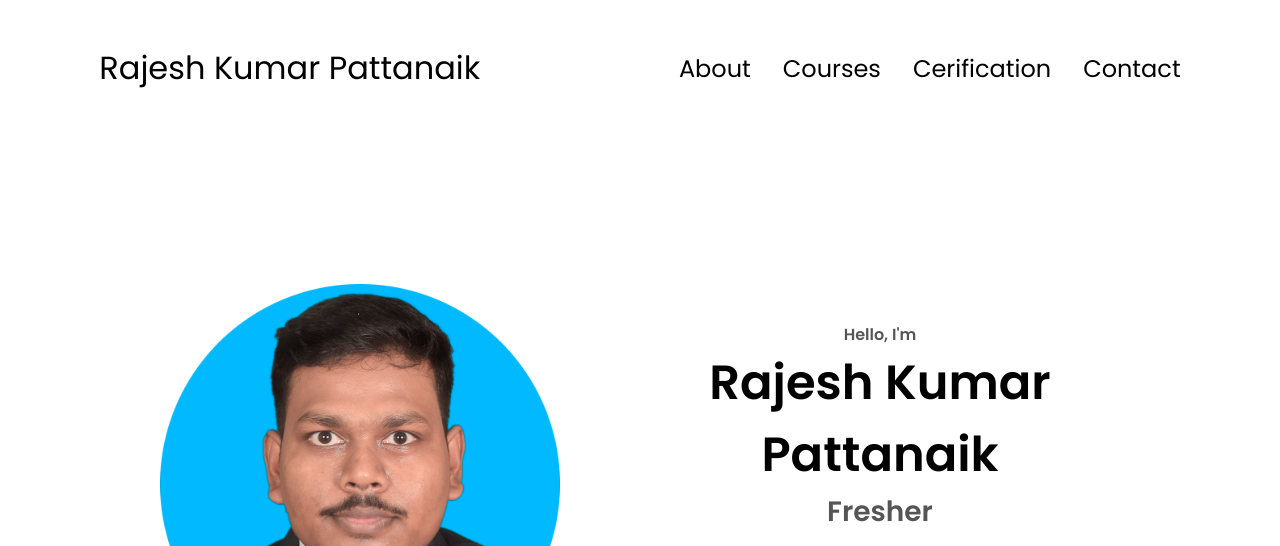
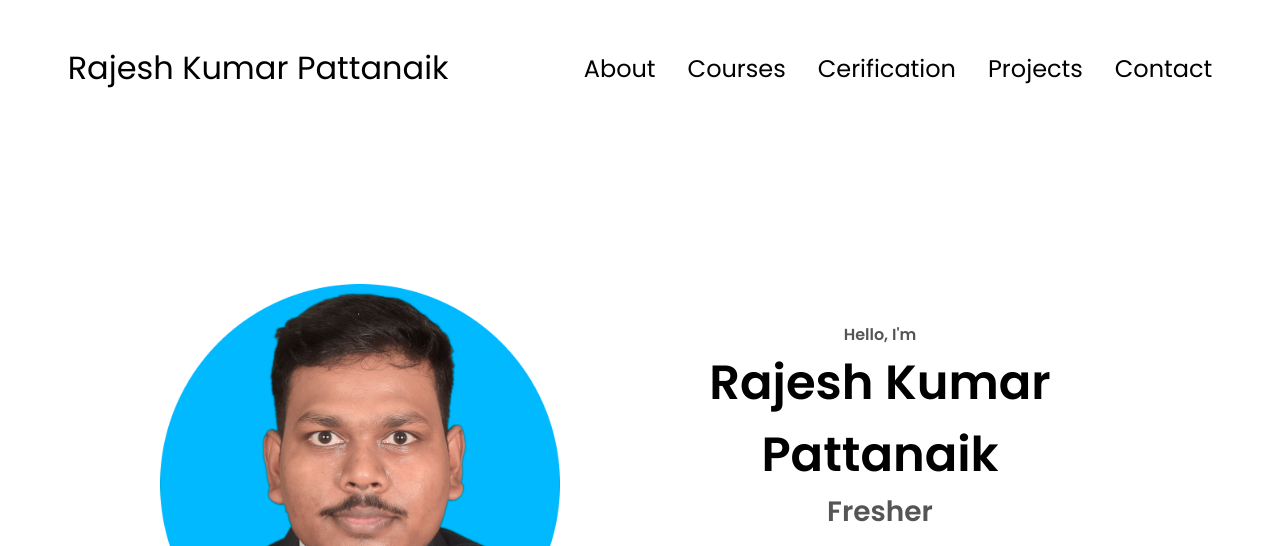
Before and after one commit to Rajesh2105280070/Rajesh-Portfolio, a website: page index.html in a window 1280 px wide. Shown: the top 546 px of the page. Drawn offline with nearby package versions, Linux system fonts and the light colour scheme.

Commit message:
Update index.html

```diff
--- a/index.html
+++ b/index.html
@@ -18,6 +18,7 @@
                 <li><a href="#about">About</a></li>
                 <li><a href="#course">Courses</a></li>
                 <li><a href="#certificate">Cerification</a></li>
+                <li><a href="#projects">Projects</a></li>
                 <li><a href="#contact">Contact</a></li>
             </ul>
         </div>
@@ -34,6 +35,7 @@
                 <li><a href="#about" onclick="NavMenu()">About</a></li>
                 <li><a href="#course" onclick="NavMenu()">Courses</a></li>
                 <li><a href="#certificate" onclick="NavMenu()">Cerification</a></li>
+                <li><a href="#projects" onclick="NavMenu()">Projects</a></li>
                 <li><a href="#contact" onclick="NavMenu()">Contact</a></li>
             </div>
         </div>
@@ -180,6 +182,10 @@
         <img src="public/images/arrow.png" width="20" height="20" alt="arrow icon" class="icon-arrow"
             onclick="location.href='./#certificate'">
     </section>
+    <section id="projects">
+        <p class="sectiontext-p1">Browser My Recent Projects</p>
+        <h1 class="title">My Projects</h1>
+    </section>
     <section id="contact">
         <p class="sectiontext-p1">Get in Touch</p>
         <h1 class="title">Contact Me</h1>
```
